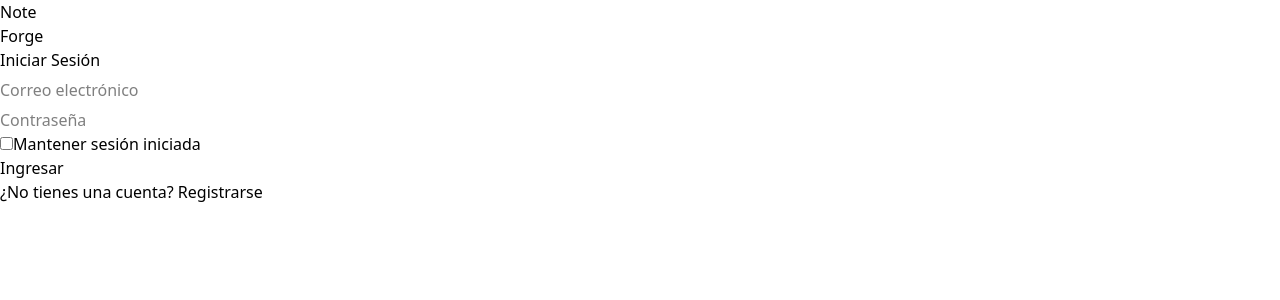
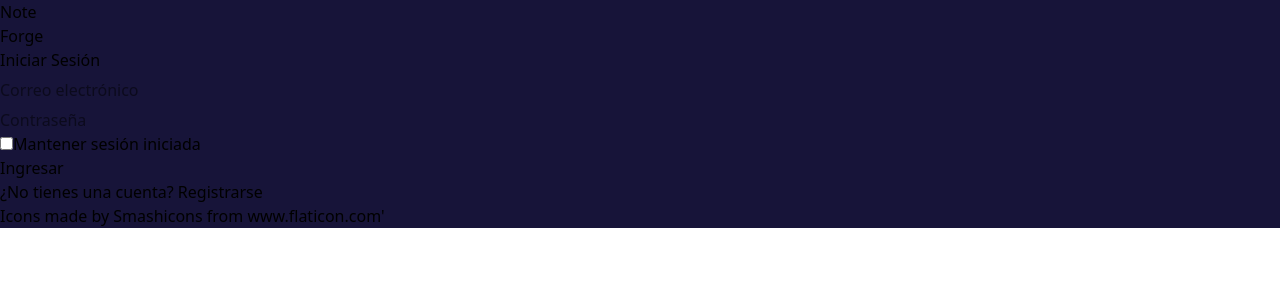
Before and after one commit to xhandlr/note-forge, a React (Vite) app in the folder note-forge-ui/: page / in a window 1280 px wide. Shown: the top 300 px of the page. Built offline with nearby package versions, Linux system fonts and the light colour scheme; some icons are missing.

Commit message:
style: agregar temas personalizados en index.css

```diff
--- a/note-forge-ui/package.json
+++ b/note-forge-ui/package.json
@@ -5,6 +5,7 @@
   "type": "module",
   "dependencies": {
     "@matejmazur/react-katex": "3.1.3",
+    "@tailwindcss/cli": "^4.1.11",
     "@tailwindcss/vite": "^4.1.11",
     "@uiw/react-codemirror": "^4.23.8",
     "@uiw/react-md-editor": "^4.0.5",
--- a/note-forge-ui/src/index.css
+++ b/note-forge-ui/src/index.css
@@ -1,4 +1,8 @@
 @import "tailwindcss";
+
+@theme {
+  --color-primary: #171439;
+}
 
 /*@import url('https://fonts.googleapis.com/css2?family=Poppins:wght@300;400;600;700&display=swap');
 
--- a/note-forge-ui/src/index.jsx
+++ b/note-forge-ui/src/index.jsx
@@ -1,6 +1,6 @@
 import React from 'react';
 import ReactDOM from 'react-dom/client';
-import './index.css';
+import './output.css';
 import { BrowserRouter as Router, Routes, Route } from 'react-router-dom';
 import 'boxicons';
 
--- /dev/null
+++ b/note-forge-ui/src/output.css
@@ -0,0 +1,301 @@
+/*! tailwindcss v4.1.11 | MIT License | https://tailwindcss.com */
+@layer properties;
+@layer theme, base, components, utilities;
+@layer theme {
+  :root, :host {
+    --font-sans: ui-sans-serif, system-ui, sans-serif, "Apple Color Emoji",
+      "Segoe UI Emoji", "Segoe UI Symbol", "Noto Color Emoji";
+    --font-mono: ui-monospace, SFMono-Regular, Menlo, Monaco, Consolas, "Liberation Mono",
+      "Courier New", monospace;
+    --color-black: #000;
+    --spacing: 0.25rem;
+    --default-font-family: var(--font-sans);
+    --default-mono-font-family: var(--font-mono);
+    --color-primary: #171439;
+  }
+}
+@layer base {
+  *, ::after, ::before, ::backdrop, ::file-selector-button {
+    box-sizing: border-box;
+    margin: 0;
+    padding: 0;
+    border: 0 solid;
+  }
+  html, :host {
+    line-height: 1.5;
+    -webkit-text-size-adjust: 100%;
+    tab-size: 4;
+    font-family: var(--default-font-family, ui-sans-serif, system-ui, sans-serif, "Apple Color Emoji", "Segoe UI Emoji", "Segoe UI Symbol", "Noto Color Emoji");
+    font-feature-settings: var(--default-font-feature-settings, normal);
+    font-variation-settings: var(--default-font-variation-settings, normal);
+    -webkit-tap-highlight-color: transparent;
+  }
+  hr {
+    height: 0;
+    color: inherit;
+    border-top-width: 1px;
+  }
+  abbr:where([title]) {
+    -webkit-text-decoration: underline dotted;
+    text-decoration: underline dotted;
+  }
+  h1, h2, h3, h4, h5, h6 {
+    font-size: inherit;
+    font-weight: inherit;
+  }
+  a {
+    color: inherit;
+    -webkit-text-decoration: inherit;
+    text-decoration: inherit;
+  }
+  b, strong {
+    font-weight: bolder;
+  }
+  code, kbd, samp, pre {
+    font-family: var(--default-mono-font-family, ui-monospace, SFMono-Regular, Menlo, Monaco, Consolas, "Liberation Mono", "Courier New", monospace);
+    font-feature-settings: var(--default-mono-font-feature-settings, normal);
+    font-variation-settings: var(--default-mono-font-variation-settings, normal);
+    font-size: 1em;
+  }
+  small {
+    font-size: 80%;
+  }
+  sub, sup {
+    font-size: 75%;
+    line-height: 0;
+    position: relative;
+    vertical-align: baseline;
+  }
+  sub {
+    bottom: -0.25em;
+  }
+  sup {
+    top: -0.5em;
+  }
+  table {
+    text-indent: 0;
+    border-color: inherit;
+    border-collapse: collapse;
+  }
+  :-moz-focusring {
+    outline: auto;
+  }
+  progress {
+    vertical-align: baseline;
+  }
+  summary {
+    display: list-item;
+  }
+  ol, ul, menu {
+    list-style: none;
+  }
+  img, svg, video, canvas, audio, iframe, embed, object {
+    display: block;
+    vertical-align: middle;
+  }
+  img, video {
+    max-width: 100%;
+    height: auto;
+  }
+  button, input, select, optgroup, textarea, ::file-selector-button {
+    font: inherit;
+    font-feature-settings: inherit;
+    font-variation-settings: inherit;
+    letter-spacing: inherit;
+    color: inherit;
+    border-radius: 0;
+    background-color: transparent;
+    opacity: 1;
+  }
+  :where(select:is([multiple], [size])) optgroup {
+    font-weight: bolder;
+  }
+  :where(select:is([multiple], [size])) optgroup option {
+    padding-inline-start: 20px;
+  }
+  ::file-selector-button {
+    margin-inline-end: 4px;
+  }
+  ::placeholder {
+    opacity: 1;
+  }
+  @supports (not (-webkit-appearance: -apple-pay-button))  or (contain-intrinsic-size: 1px) {
+    ::placeholder {
+      color: currentcolor;
+      @supports (color: color-mix(in lab, red, red)) {
+        color: color-mix(in oklab, currentcolor 50%, transparent);
+      }
+    }
+  }
+  textarea {
+    resize: vertical;
+  }
+  ::-webkit-search-decoration {
+    -webkit-appearance: none;
+  }
+  ::-webkit-date-and-time-value {
+    min-height: 1lh;
+    text-align: inherit;
+  }
+  ::-webkit-datetime-edit {
+    display: inline-flex;
+  }
+  ::-webkit-datetime-edit-fields-wrapper {
+    padding: 0;
+  }
+  ::-webkit-datetime-edit, ::-webkit-datetime-edit-year-field, ::-webkit-datetime-edit-month-field, ::-webkit-datetime-edit-day-field, ::-webkit-datetime-edit-hour-field, ::-webkit-datetime-edit-minute-field, ::-webkit-datetime-edit-second-field, ::-webkit-datetime-edit-millisecond-field, ::-webkit-datetime-edit-meridiem-field {
+    padding-block: 0;
+  }
+  :-moz-ui-invalid {
+    box-shadow: none;
+  }
+  button, input:where([type="button"], [type="reset"], [type="submit"]), ::file-selector-button {
+    appearance: button;
+  }
+  ::-webkit-inner-spin-button, ::-webkit-outer-spin-button {
+    height: auto;
+  }
+  [hidden]:where(:not([hidden="until-found"])) {
+    display: none !important;
+  }
+}
+@layer utilities {
+  .visible {
+    visibility: visible;
+  }
+  .absolute {
+    position: absolute;
+  }
+  .relative {
+    position: relative;
+  }
+  .static {
+    position: static;
+  }
+  .block {
+    display: block;
+  }
+  .flex {
+    display: flex;
+  }
+  .hidden {
+    display: none;
+  }
+  .size-1 {
+    width: calc(var(--spacing) * 1);
+    height: calc(var(--spacing) * 1);
+  }
+  .h-40 {
+    height: calc(var(--spacing) * 40);
+  }
+  .h-84 {
+    height: calc(var(--spacing) * 84);
+  }
+  .resize {
+    resize: both;
+  }
+  .border {
+    border-style: var(--tw-border-style);
+    border-width: 1px;
+  }
+  .bg-\(--color-primary\) {
+    background-color: var(--color-primary);
+  }
+  .text-black {
+    color: var(--color-black);
+  }
+  .italic {
+    font-style: italic;
+  }
+  .overline {
+    text-decoration-line: overline;
+  }
+  .underline {
+    text-decoration-line: underline;
+  }
+  .blur {
+    --tw-blur: blur(8px);
+    filter: var(--tw-blur,) var(--tw-brightness,) var(--tw-contrast,) var(--tw-grayscale,) var(--tw-hue-rotate,) var(--tw-invert,) var(--tw-saturate,) var(--tw-sepia,) var(--tw-drop-shadow,);
+  }
+  .filter {
+    filter: var(--tw-blur,) var(--tw-brightness,) var(--tw-contrast,) var(--tw-grayscale,) var(--tw-hue-rotate,) var(--tw-invert,) var(--tw-saturate,) var(--tw-sepia,) var(--tw-drop-shadow,);
+  }
+}
+@property --tw-border-style {
+  syntax: "*";
+  inherits: false;
+  initial-value: solid;
+}
+@property --tw-blur {
+  syntax: "*";
+  inherits: false;
+}
+@property --tw-brightness {
+  syntax: "*";
+  inherits: false;
+}
+@property --tw-contrast {
+  syntax: "*";
+  inherits: false;
+}
+@property --tw-grayscale {
+  syntax: "*";
+  inherits: false;
+}
+@property --tw-hue-rotate {
+  syntax: "*";
+  inherits: false;
+}
+@property --tw-invert {
+  syntax: "*";
+  inherits: false;
+}
+@property --tw-opacity {
+  syntax: "*";
+  inherits: false;
+}
+@property --tw-saturate {
+  syntax: "*";
+  inherits: false;
+}
+@property --tw-sepia {
+  syntax: "*";
+  inherits: false;
+}
+@property --tw-drop-shadow {
+  syntax: "*";
+  inherits: false;
+}
+@property --tw-drop-shadow-color {
+  syntax: "*";
+  inherits: false;
+}
+@property --tw-drop-shadow-alpha {
+  syntax: "<percentage>";
+  inherits: false;
+  initial-value: 100%;
+}
+@property --tw-drop-shadow-size {
+  syntax: "*";
+  inherits: false;
+}
+@layer properties {
+  @supports ((-webkit-hyphens: none) and (not (margin-trim: inline))) or ((-moz-orient: inline) and (not (color:rgb(from red r g b)))) {
+    *, ::before, ::after, ::backdrop {
+      --tw-border-style: solid;
+      --tw-blur: initial;
+      --tw-brightness: initial;
+      --tw-contrast: initial;
+      --tw-grayscale: initial;
+      --tw-hue-rotate: initial;
+      --tw-invert: initial;
+      --tw-opacity: initial;
+      --tw-saturate: initial;
+      --tw-sepia: initial;
+      --tw-drop-shadow: initial;
+      --tw-drop-shadow-color: initial;
+      --tw-drop-shadow-alpha: 100%;
+      --tw-drop-shadow-size: initial;
+    }
+  }
+}
--- a/note-forge-ui/src/pages/Auth/Login.jsx
+++ b/note-forge-ui/src/pages/Auth/Login.jsx
@@ -64,7 +64,7 @@ function Login() {
     };
 
     return (
-        <div>
+        <div className="bg-(--color-primary) text-black">
             <div>
                 <Icon></Icon>
                 <Logotype></Logotype>
@@ -94,6 +94,8 @@ function Login() {
                         <p>¿No tienes una cuenta? <a href="/register" className='auth-link'>Registrarse</a></p>
                     </div>
                 </form>
+
+                <div> Icons made by <a href="https://www.flaticon.com/authors/smashicons" title="Smashicons"> Smashicons </a> from <a href="https://www.flaticon.com/" title="Flaticon">www.flaticon.com'</a></div>
             </div>
             </div>
         </div>
```
Also changed, not shown: 1 other file (tests, documents, lock files or other folders).
